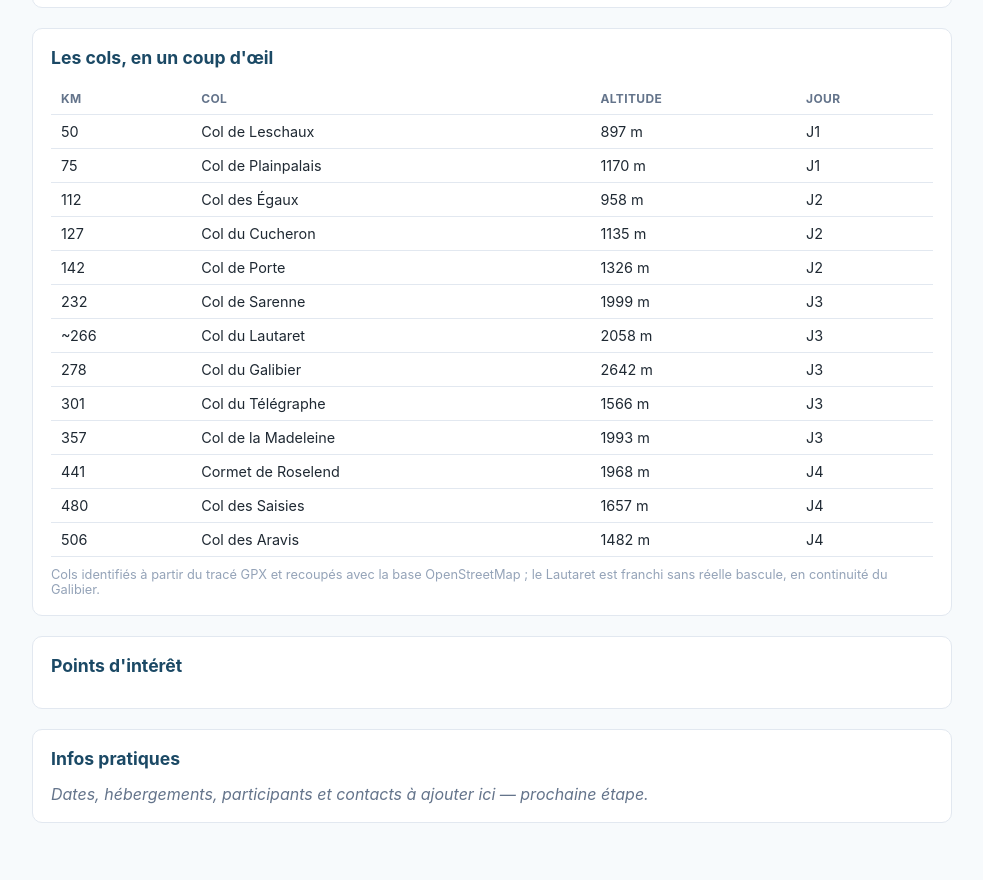
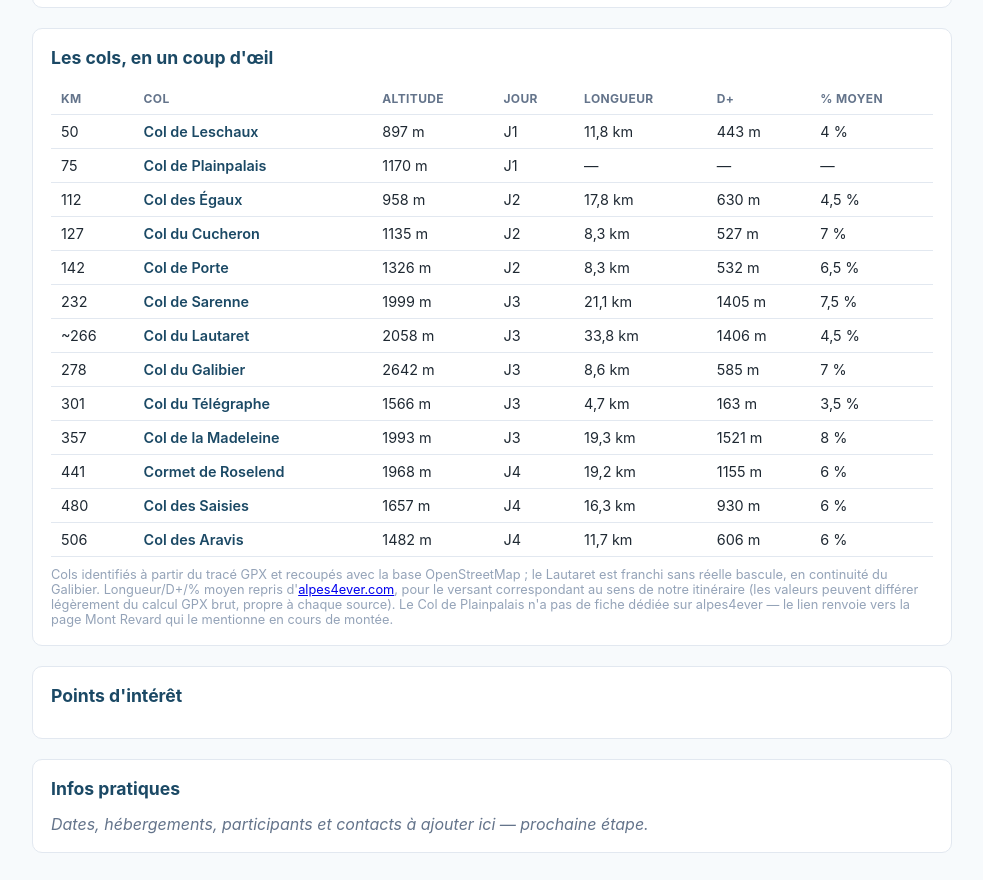
Before and after one commit to dENmONI/echappee-mms, a plain HTML site: page index.html in a window 1280 px wide. Shown: the part 5177-6057 px from the top of the page, without its empty margins (148-1131 px from the left). Drawn offline with Linux system fonts and the light colour scheme; no server answers.

Commit message:
Ajoute liens et stats alpes4ever au tableau des cols

```diff
--- a/index.html
+++ b/index.html
@@ -142,27 +142,87 @@
 
   <section class="cols-section">
     <h2>Les cols, en un coup d'œil</h2>
+    <div class="table-scroll">
     <table class="cols-table">
       <thead>
-        <tr><th>Km</th><th>Col</th><th>Altitude</th><th>Jour</th></tr>
+        <tr><th>Km</th><th>Col</th><th>Altitude</th><th>Jour</th><th>Longueur</th><th>D+</th><th>% moyen</th></tr>
       </thead>
       <tbody>
-        <tr><td>50</td><td>Col de Leschaux</td><td>897 m</td><td>J1</td></tr>
-        <tr><td>75</td><td>Col de Plainpalais</td><td>1170 m</td><td>J1</td></tr>
-        <tr><td>112</td><td>Col des Égaux</td><td>958 m</td><td>J2</td></tr>
-        <tr><td>127</td><td>Col du Cucheron</td><td>1135 m</td><td>J2</td></tr>
-        <tr><td>142</td><td>Col de Porte</td><td>1326 m</td><td>J2</td></tr>
-        <tr><td>232</td><td>Col de Sarenne</td><td>1999 m</td><td>J3</td></tr>
-        <tr><td>~266</td><td>Col du Lautaret</td><td>2058 m</td><td>J3</td></tr>
-        <tr><td>278</td><td>Col du Galibier</td><td>2642 m</td><td>J3</td></tr>
-        <tr><td>301</td><td>Col du Télégraphe</td><td>1566 m</td><td>J3</td></tr>
-        <tr><td>357</td><td>Col de la Madeleine</td><td>1993 m</td><td>J3</td></tr>
-        <tr><td>441</td><td>Cormet de Roselend</td><td>1968 m</td><td>J4</td></tr>
-        <tr><td>480</td><td>Col des Saisies</td><td>1657 m</td><td>J4</td></tr>
-        <tr><td>506</td><td>Col des Aravis</td><td>1482 m</td><td>J4</td></tr>
+        <tr>
+          <td>50</td>
+          <td><a href="https://alpes4ever.com/france/haute-savoie/les-moins-de-1000-m/col-de-leschaux/" target="_blank" rel="noopener">Col de Leschaux</a></td>
+          <td>897 m</td><td>J1</td><td>11,8 km</td><td>443 m</td><td>4 %</td>
+        </tr>
+        <tr>
+          <td>75</td>
+          <td><a href="https://alpes4ever.com/france/savoie/les-plus-de-1500-m/mont-revard/" target="_blank" rel="noopener">Col de Plainpalais</a></td>
+          <td>1170 m</td><td>J1</td><td>—</td><td>—</td><td>—</td>
+        </tr>
+        <tr>
+          <td>112</td>
+          <td><a href="https://alpes4ever.com/france/savoie/les-moins-de-1000-m/col-des-egaux/" target="_blank" rel="noopener">Col des Égaux</a></td>
+          <td>958 m</td><td>J2</td><td>17,8 km</td><td>630 m</td><td>4,5 %</td>
+        </tr>
+        <tr>
+          <td>127</td>
+          <td><a href="https://alpes4ever.com/france/isere/les-plus-de-1000-m/col-du-cucheron/" target="_blank" rel="noopener">Col du Cucheron</a></td>
+          <td>1135 m</td><td>J2</td><td>8,3 km</td><td>527 m</td><td>7 %</td>
+        </tr>
+        <tr>
+          <td>142</td>
+          <td><a href="https://alpes4ever.com/france/isere/les-plus-de-1000-m/col-du-porte/" target="_blank" rel="noopener">Col de Porte</a></td>
+          <td>1326 m</td><td>J2</td><td>8,3 km</td><td>532 m</td><td>6,5 %</td>
+        </tr>
+        <tr>
+          <td>232</td>
+          <td><a href="https://alpes4ever.com/france/isere/les-plus-de-1500-m/col-de-sarenne/" target="_blank" rel="noopener">Col de Sarenne</a></td>
+          <td>1999 m</td><td>J3</td><td>21,1 km</td><td>1405 m</td><td>7,5 %</td>
+        </tr>
+        <tr>
+          <td>~266</td>
+          <td><a href="https://alpes4ever.com/france/hautes-alpes/les-plus-de-2000-m/col-du-lautaret/" target="_blank" rel="noopener">Col du Lautaret</a></td>
+          <td>2058 m</td><td>J3</td><td>33,8 km</td><td>1406 m</td><td>4,5 %</td>
+        </tr>
+        <tr>
+          <td>278</td>
+          <td><a href="https://alpes4ever.com/france/hautes-alpes/les-plus-de-2000-m/col-du-galibier/" target="_blank" rel="noopener">Col du Galibier</a></td>
+          <td>2642 m</td><td>J3</td><td>8,6 km</td><td>585 m</td><td>7 %</td>
+        </tr>
+        <tr>
+          <td>301</td>
+          <td><a href="https://alpes4ever.com/france/savoie/les-plus-de-1500-m/col-du-telegraphe/" target="_blank" rel="noopener">Col du Télégraphe</a></td>
+          <td>1566 m</td><td>J3</td><td>4,7 km</td><td>163 m</td><td>3,5 %</td>
+        </tr>
+        <tr>
+          <td>357</td>
+          <td><a href="https://alpes4ever.com/france/savoie/les-plus-de-1500-m/col-de-la-madeleine/" target="_blank" rel="noopener">Col de la Madeleine</a></td>
+          <td>1993 m</td><td>J3</td><td>19,3 km</td><td>1521 m</td><td>8 %</td>
+        </tr>
+        <tr>
+          <td>441</td>
+          <td><a href="https://alpes4ever.com/france/savoie/les-plus-de-1500-m/cormet-de-roselend/" target="_blank" rel="noopener">Cormet de Roselend</a></td>
+          <td>1968 m</td><td>J4</td><td>19,2 km</td><td>1155 m</td><td>6 %</td>
+        </tr>
+        <tr>
+          <td>480</td>
+          <td><a href="https://alpes4ever.com/france/savoie/les-plus-de-1500-m/col-des-saisies/" target="_blank" rel="noopener">Col des Saisies</a></td>
+          <td>1657 m</td><td>J4</td><td>16,3 km</td><td>930 m</td><td>6 %</td>
+        </tr>
+        <tr>
+          <td>506</td>
+          <td><a href="https://alpes4ever.com/france/savoie/les-plus-de-1000-m/col-des-aravis/" target="_blank" rel="noopener">Col des Aravis</a></td>
+          <td>1482 m</td><td>J4</td><td>11,7 km</td><td>606 m</td><td>6 %</td>
+        </tr>
       </tbody>
     </table>
-    <p class="table-note">Cols identifiés à partir du tracé GPX et recoupés avec la base OpenStreetMap ; le Lautaret est franchi sans réelle bascule, en continuité du Galibier.</p>
+    </div>
+    <p class="table-note">
+      Cols identifiés à partir du tracé GPX et recoupés avec la base OpenStreetMap ; le Lautaret est franchi sans réelle
+      bascule, en continuité du Galibier. Longueur/D+/% moyen repris d'<a href="https://alpes4ever.com" target="_blank" rel="noopener">alpes4ever.com</a>,
+      pour le versant correspondant au sens de notre itinéraire (les valeurs peuvent différer légèrement du calcul
+      GPX brut, propre à chaque source). Le Col de Plainpalais n'a pas de fiche dédiée sur alpes4ever — le lien renvoie
+      vers la page Mont Revard qui le mentionne en cours de montée.
+    </p>
   </section>
 
   <section class="waypoints-section">
--- a/style.css
+++ b/style.css
@@ -154,8 +154,14 @@ main {
   color: #b91c1c;
 }
 
+.table-scroll {
+  overflow-x: auto;
+  -webkit-overflow-scrolling: touch;
+}
+
 .cols-table {
   width: 100%;
+  min-width: 640px;
   border-collapse: collapse;
   font-size: 0.9rem;
 }
@@ -164,6 +170,18 @@ main {
   text-align: left;
   padding: 8px 10px;
   border-bottom: 1px solid var(--border);
+  white-space: nowrap;
+}
+
+.cols-table td a {
+  color: var(--alpine-blue);
+  text-decoration: none;
+  font-weight: 600;
+  white-space: normal;
+}
+
+.cols-table td a:hover {
+  text-decoration: underline;
 }
 
 .cols-table th {
```
Also changed, not shown: 11 other files.
